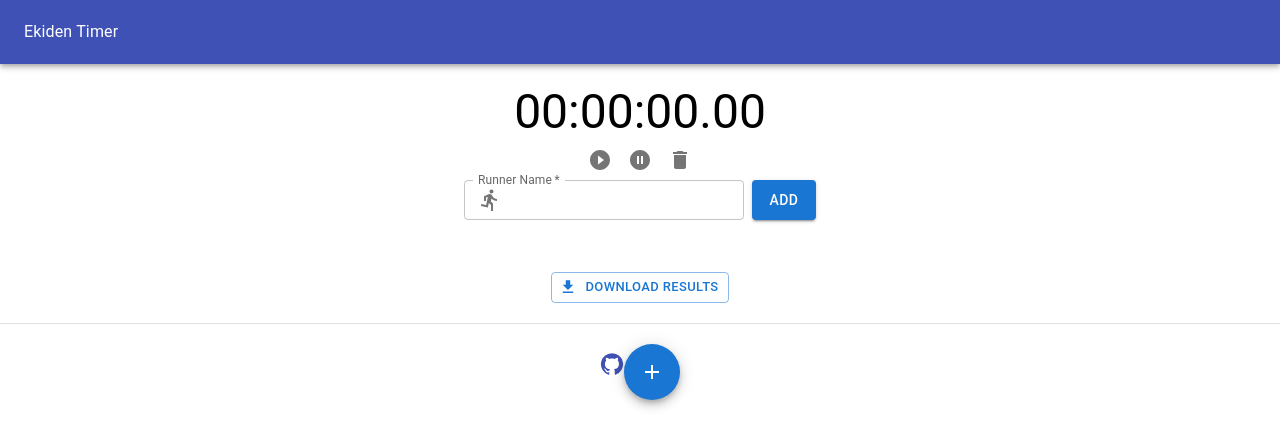
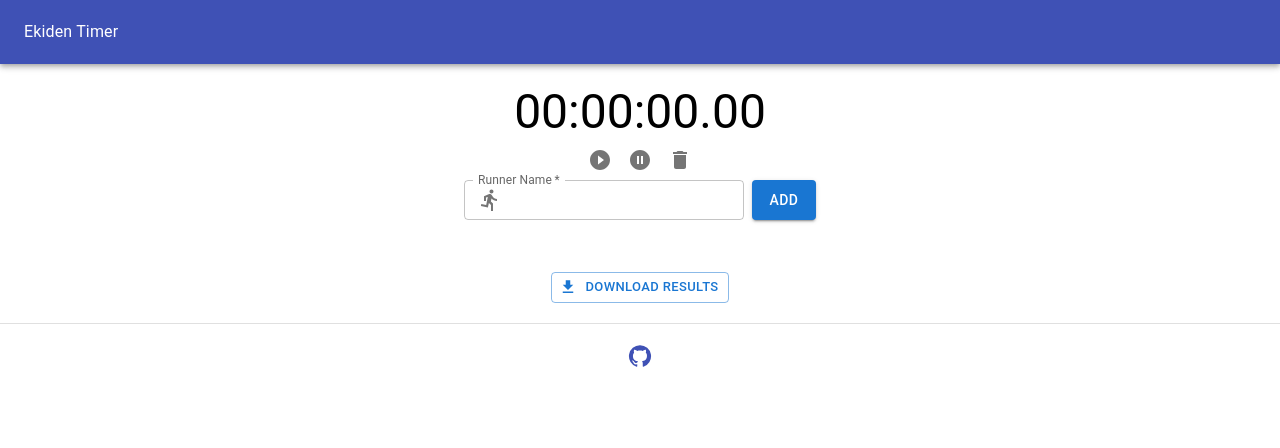
Before and after one commit to joe-yama/ekiden-timer-v2, a React (Create React App) app: page / in a window 1280 px wide. Shown: the top 448 px of the page. Built offline with nearby package versions, Linux system fonts and the light colour scheme.

Commit message:
delete fav

```diff
--- a/src/components/EkidenTimer.js
+++ b/src/components/EkidenTimer.js
@@ -1,5 +1,5 @@
 import React, { useState, useEffect } from "react";
-import { Typography } from "@material-ui/core";
+// import { Typography } from "@material-ui/core";
 
 import { Grid } from "@material-ui/core";
 
@@ -14,8 +14,8 @@ import Time, { elapsed2timestr } from "./Time";
 // import Board from "./Board";
 import { Box, Divider } from "@mui/material";
 
-import Fab from "@mui/material/Fab";
-import AddIcon from "@mui/icons-material/Add";
+// import Fab from "@mui/material/Fab";
+// import AddIcon from "@mui/icons-material/Add";
 
 export function EkidenTimer(props) {
   const [elapsed, setElapsed] = useState(0);
@@ -158,9 +158,9 @@ export function EkidenTimer(props) {
       <Link href="https://github.com/joe-yama/ekiden-timer-v2" target="_blank">
         <GitHubIcon />
       </Link>
-      <Fab color="primary" aria-label="add">
+      {/* <Fab color="primary" aria-label="add">
         <AddIcon />
-      </Fab>
+      </Fab> */}
     </>
   );
 }
--- a/src/components/NameForm.js
+++ b/src/components/NameForm.js
@@ -1,4 +1,4 @@
-import { useRef, useState } from "react";
+import { useRef } from "react";
 import Stack from "@mui/material/Stack";
 import TextField from "@mui/material/TextField";
 import Button from "@mui/material/Button";
--- a/src/components/Time.js
+++ b/src/components/Time.js
@@ -1,5 +1,5 @@
 import { Typography } from "@material-ui/core";
-import { Grid } from "@material-ui/core";
+// import { Grid } from "@material-ui/core";
 
 import IconButton from "@mui/material/IconButton";
 import PlayCircleFilledIcon from "@mui/icons-material/PlayCircleFilled";
```
Also changed, not shown: src/components/Board.js (+0 -12 lines).
